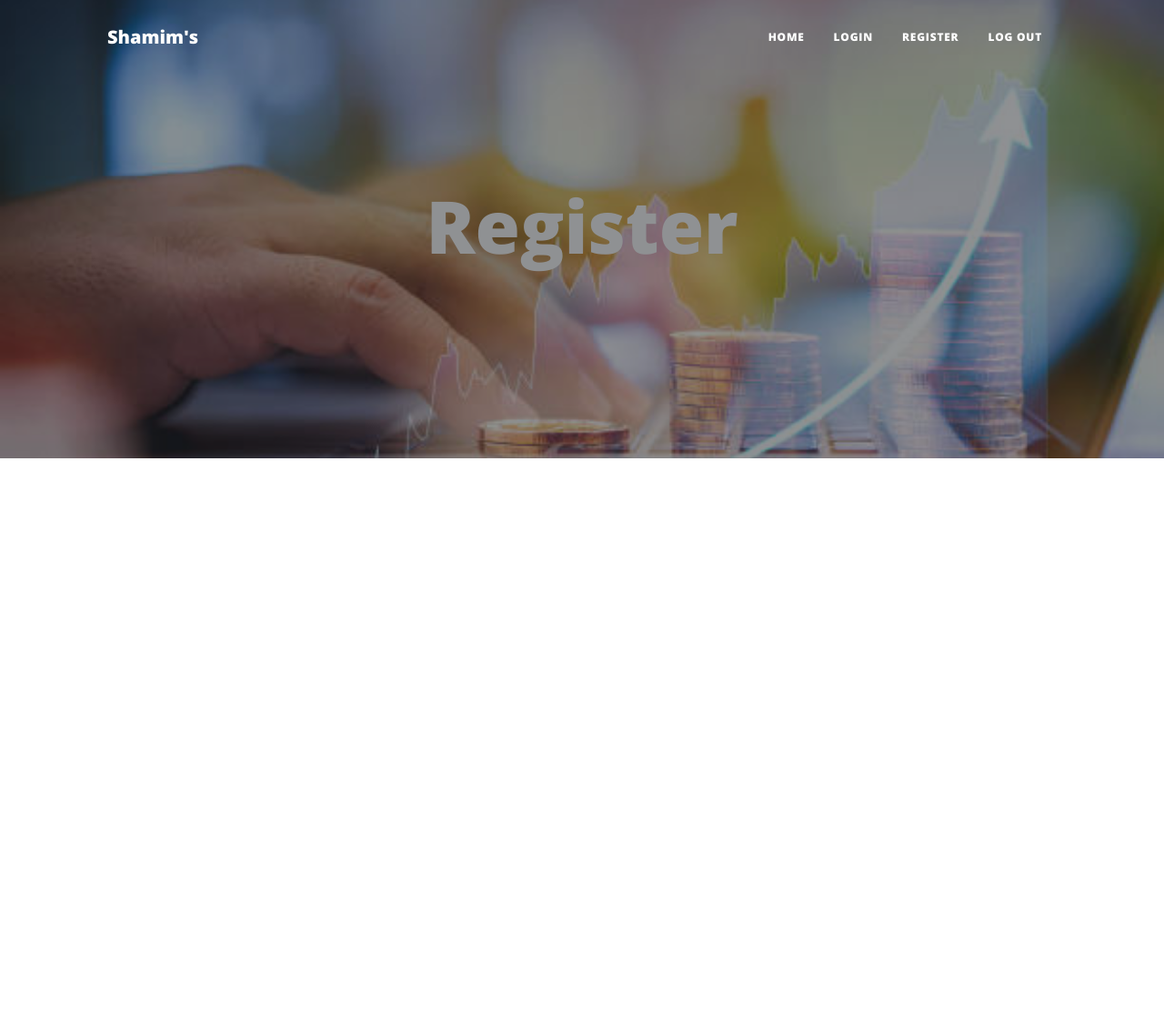
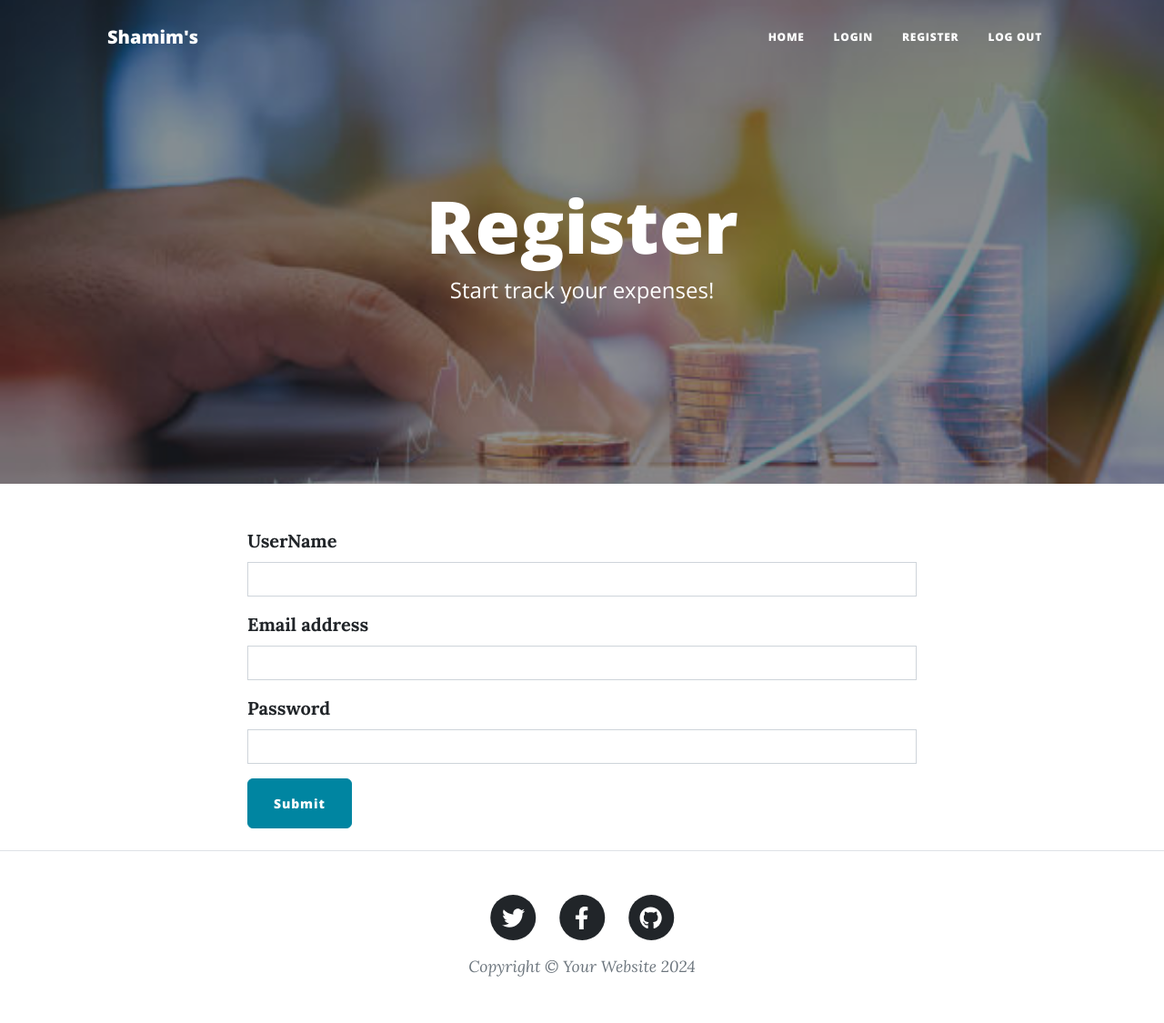
Before and after one commit to ShamimurRahmanShuvo/ExpenseManagement, a Flask app: page /register in a window 1280 px wide. Shown: the whole page at 91% size. Before the commit the page ends 504 px from the top, so only its background shows below. Run offline with Flask 3, Linux system fonts and the light colour scheme; some libraries are stand-ins or nearby versions.

Commit message:
Fix footer and add static register form

```diff
--- a/templates/footer.html
+++ b/templates/footer.html
@@ -1,4 +1,4 @@
-        <footer class="footer fixed-bottom border-top">
+        <footer class="footer border-top">
             <div class="container px-4 px-lg-5">
                 <div class="row gx-4 gx-lg-5 justify-content-center">
                     <div class="col-md-10 col-lg-8 col-xl-7">
--- a/templates/register.html
+++ b/templates/register.html
@@ -1,12 +1,41 @@
+{% block content %}
 {% include "header.html" %}
         <header class="masthead"
                 style="background-image: url('../static/assets/img/cover_image.jpg')"
         >
-            <div class="row gx-4 gx-lg-5 justify-content-center">
-                <div class="col-md-10 col-lg-8 col-xl-7">
-                    <div class="site-heading">
-                        <h1>Register</h1>
+            <div class="container position-relative px-4 px-lg-5">
+                <div class="row gx-4 gx-lg-5 justify-content-center">
+                    <div class="col-md-10 col-lg-8 col-xl-7">
+                        <div class="page-heading">
+                            <h1>Register</h1>
+                            <span class="subheading">Start track your expenses!</span>
+                        </div>
                     </div>
                 </div>
             </div>
         </header>
+        <main class="mb-4">
+            <div class="container">
+                <div class="row">
+                    <div class="col-lg-8 col-md-10 mx-auto">
+                        <form>
+                            <div class="mb-3">
+                                <label for="exampleInputEmail1" class="form-label">UserName</label>
+                                <input type="email" class="form-control" id="exampleInputEmail1" aria-describedby="emailHelp">
+                            </div>
+                            <div class="mb-3">
+                                <label for="exampleInputEmail1" class="form-label">Email address</label>
+                                <input type="email" class="form-control" id="exampleInputEmail1" aria-describedby="emailHelp">
+                            </div>
+                            <div class="mb-3">
+                                <label for="exampleInputPassword1" class="form-label">Password</label>
+                                <input type="password" class="form-control" id="exampleInputPassword1">
+                            </div>
+                            <button type="submit" class="btn btn-primary">Submit</button>
+                        </form>
+                    </div>
+                </div>
+            </div>
+        </main>
+{% include "footer.html" %}
+{% endblock %}
```
